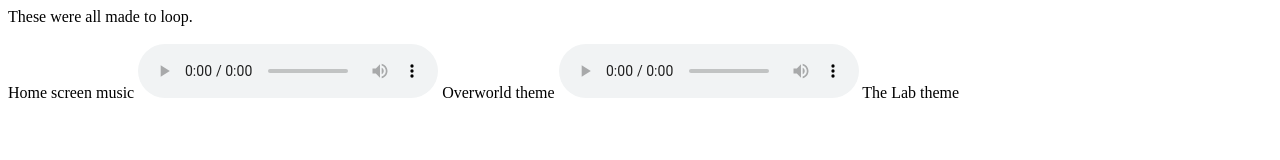
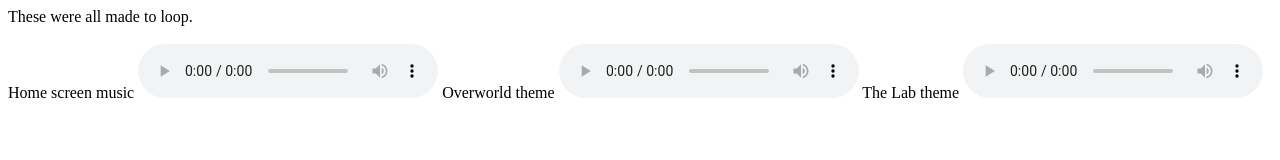
Before and after one commit to codebreaker314/music, a plain HTML site: page index.html in a window 1280 px wide. Drawn offline with Linux system fonts and the light colour scheme.

Commit message:
Update index.html

```diff
--- a/index.html
+++ b/index.html
@@ -14,7 +14,7 @@ Home screen music
   <source src="https://drive.google.com/uc?export=view&id=1n0shhzHGMwFtdv56eY_5gFSiiQhL8rTL" type="audio/mp3">
 </audio>
 The Lab theme
- <audio control>
+ <audio controls>
   <source src="https://drive.google.com/uc?export=view&id=13In4rMybNnKrUTDiaWtIg7mIVa4bvcJa" type="audio/mp3">
 </audio>
 </body>
```
